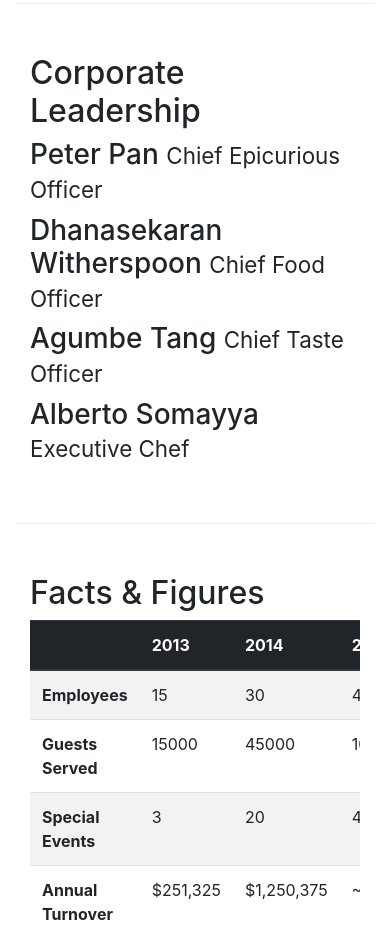
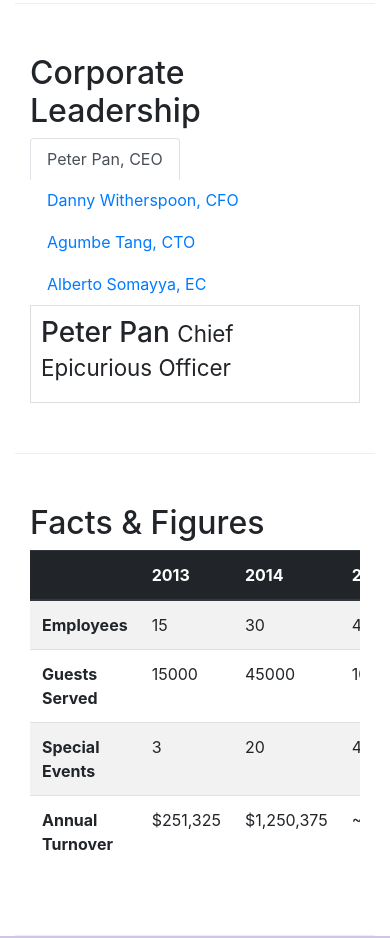
Before and after one commit to livingsneaky-art/conFusion-Responsive-Design-and-Bootstrap-Grid-System, a website: page aboutus.html in a window 390 px wide. Shown: the part 1740-2678 px from the top of the page. Drawn offline with nearby package versions, Linux system fonts and the light colour scheme.

Commit message:
Responsive Tabs

```diff
--- a/aboutus.html
+++ b/aboutus.html
@@ -122,14 +122,43 @@
         <div class="row row-content">
             <div class="col-12 col-sm-12">
                 <h2>Corporate Leadership</h2>
+                <!--Adding Tab Navigation Elements-->
+                <ul class="nav nav-tabs">
+                    <li class="nav-item">
+                        <a class="nav-link active" href="#peter" role="tab" data-toggle="tab">Peter Pan, CEO</a>
+                    </li>
+                    <li>
+                        <a class="nav-link" href="#danny" role="tab" data-toggle="tab">Danny Witherspoon, CFO</a>
+                    </li>
+                    <li>
+                        <a class="nav-link" href="#agumbe" role="tab" data-toggle="tab">Agumbe Tang, CTO</a>
+                    </li>
+                    <li>
+                        <a class="nav-link" href="#alberto" role="tab" data-toggle="tab">Alberto Somayya, EC</a>
+                    </li>
+                </ul>
+                <!--Adding Tab Content-->
+                <div class="tab-content">
+                    <div role="tabpanel" class="tab-pane fade show active" id="peter">
                         <h3>Peter Pan <small>Chief Epicurious Officer</small></h3>
                         <p class="d-none d-sm-block">Our CEO, Peter, credits his hardworking East Asian immigrant parents who undertook the arduous journey to the shores of America with the intention of giving their children the best future. His mother's wizardy in the kitchen whipping up the tastiest dishes with whatever is available inexpensively at the supermarket, was his first inspiration to create the fusion cuisines for which <em>The Frying Pan</em> became well known. He brings his zeal for fusion cuisines to this restaurant, pioneering cross-cultural culinary connections.</p>
+                    </div>
+
+                    <div role="tabpanel" class="tab-pane fade" id="danny">
                         <h3>Dhanasekaran Witherspoon <small>Chief Food Officer</small></h3>
                         <p class="d-none d-sm-block">Our CFO, Danny, as he is affectionately referred to by his colleagues, comes from a long established family tradition in farming and produce. His experiences growing up on a farm in the Australian outback gave him great appreciation for varieties of food sources. As he puts it in his own words, <em>Everything that runs, wins, and everything that stays, pays!</em></p>
+                    </div>
+
+                    <div role="tabpanel" class="tab-pane fade" id="agumbe">
                         <h3>Agumbe Tang <small>Chief Taste Officer</small></h3>
                         <p class="d-none d-sm-block">Blessed with the most discerning gustatory sense, Agumbe, our CTO, personally ensures that every dish that we serve meets his exacting tastes. Our chefs dread the tongue lashing that ensues if their dish does not meet his exacting standards. He lives by his motto, <em>You click only if you survive my lick.</em></p>
+                    </div>
+
+                    <div role="tabpanel" class="tab-pane fade" id="alberto">
                         <h3>Alberto Somayya <small>Executive Chef</small></h3>
                         <p class="d-none d-sm-block">Award winning three-star Michelin chef with wide International experience having worked closely with whos-who in the culinary world, he specializes in creating mouthwatering Indo-Italian fusion experiences. He says, <em>Put together the cuisines from the two craziest cultures, and you get a winning hit! Amma Mia!</em></p>
+                    </div>
+                </div>
             </div>
        </div>
        <!--Bootstrap Tables-->
--- a/css/styles.css
+++ b/css/styles.css
@@ -45,3 +45,10 @@ body {
 .navbar-dark {
     background-color: #512DA8;
 }
+
+.tab-content {
+    border-left: 1px solid #ddd;
+    border-right: 1px solid #ddd;
+    border-bottom: 1px solid #ddd;
+    padding: 10px;
+}
```
Lines whose indentation alone changed are shown as unchanged.
